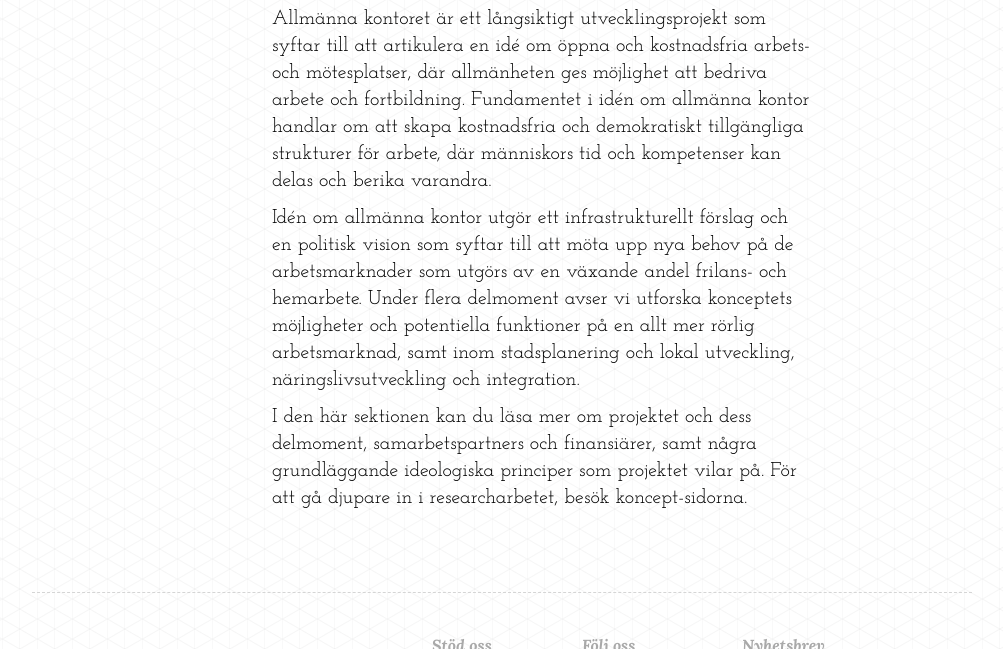
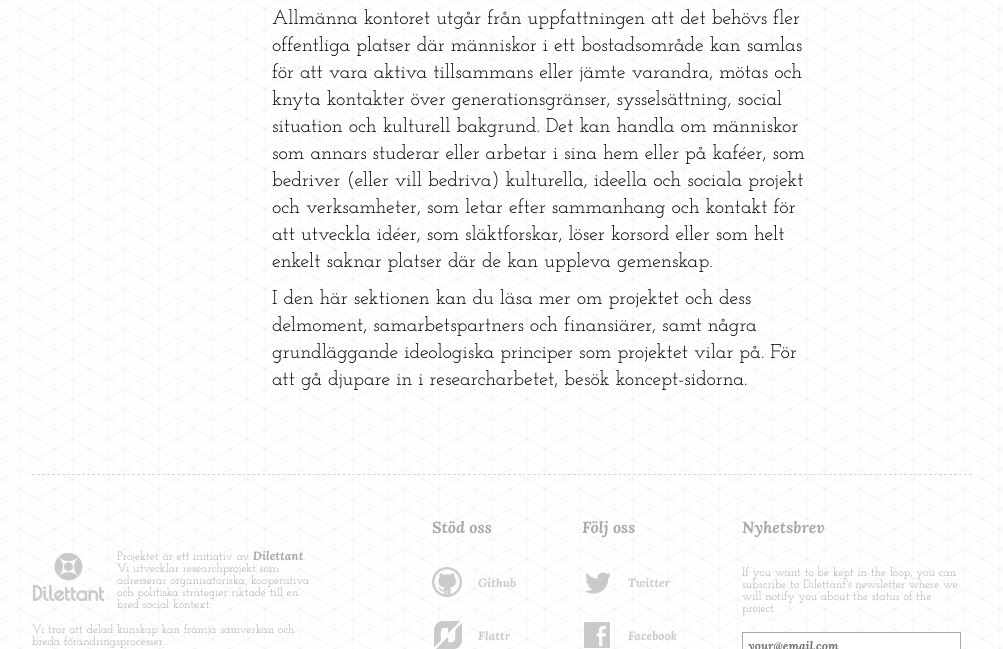
Before and after one commit to dilettant/allmannakontoret, a Jekyll site: the page built from om_projektet.md, in a window 1280 px wide and 900 px high, scrolled down 350 px, cut to the strip 251-900 px from the top of the window. Shown: the whole strip, without its empty margins (138-1141 px from the left). Built offline with Jekyll 4.4.1, drawn with Linux system fonts in a browser that asks for light colours; comment, search, counter and statistics services are not loaded.

Commit message:
updated text

```diff
--- a/om_projektet.md
+++ b/om_projektet.md
@@ -8,8 +8,6 @@ category: om_projektet
 
 ---
 
-Allmänna kontoret är ett långsiktigt utvecklingsprojekt som syftar till att artikulera en idé om öppna och kostnadsfria arbets- och mötesplatser, där allmänheten ges möjlighet att bedriva arbete och fortbildning. Fundamentet i idén om allmänna kontor handlar om att skapa kostnadsfria och demokratiskt tillgängliga strukturer för arbete, där människors tid och kompetenser kan delas och berika varandra.
-
-Idén om allmänna kontor utgör ett infrastrukturellt förslag och en politisk vision som syftar till att möta upp nya behov på de arbetsmarknader som utgörs av en växande andel frilans- och hemarbete. Under flera delmoment avser vi utforska konceptets möjligheter och potentiella funktioner på en allt mer rörlig arbetsmarknad, samt inom stadsplanering och lokal utveckling, näringslivsutveckling och integration.
+Allmänna kontoret utgår från uppfattningen att det behövs fler offentliga platser där människor i ett bostadsområde kan samlas för att vara aktiva tillsammans eller jämte varandra, mötas och knyta kontakter över generationsgränser, sysselsättning, social situation och kulturell bakgrund. Det kan handla om människor som annars studerar eller arbetar i sina hem eller på kaféer, som bedriver (eller vill bedriva) kulturella, ideella och sociala projekt och verksamheter, som letar efter sammanhang och kontakt för att utveckla idéer, som släktforskar, löser korsord eller som helt enkelt saknar platser där de kan uppleva gemenskap.
 
 I den här sektionen kan du läsa mer om projektet och dess delmoment, samarbetspartners och finansiärer, samt några grundläggande ideologiska principer som projektet vilar på. För att gå djupare in i researcharbetet, besök koncept-sidorna.
```
